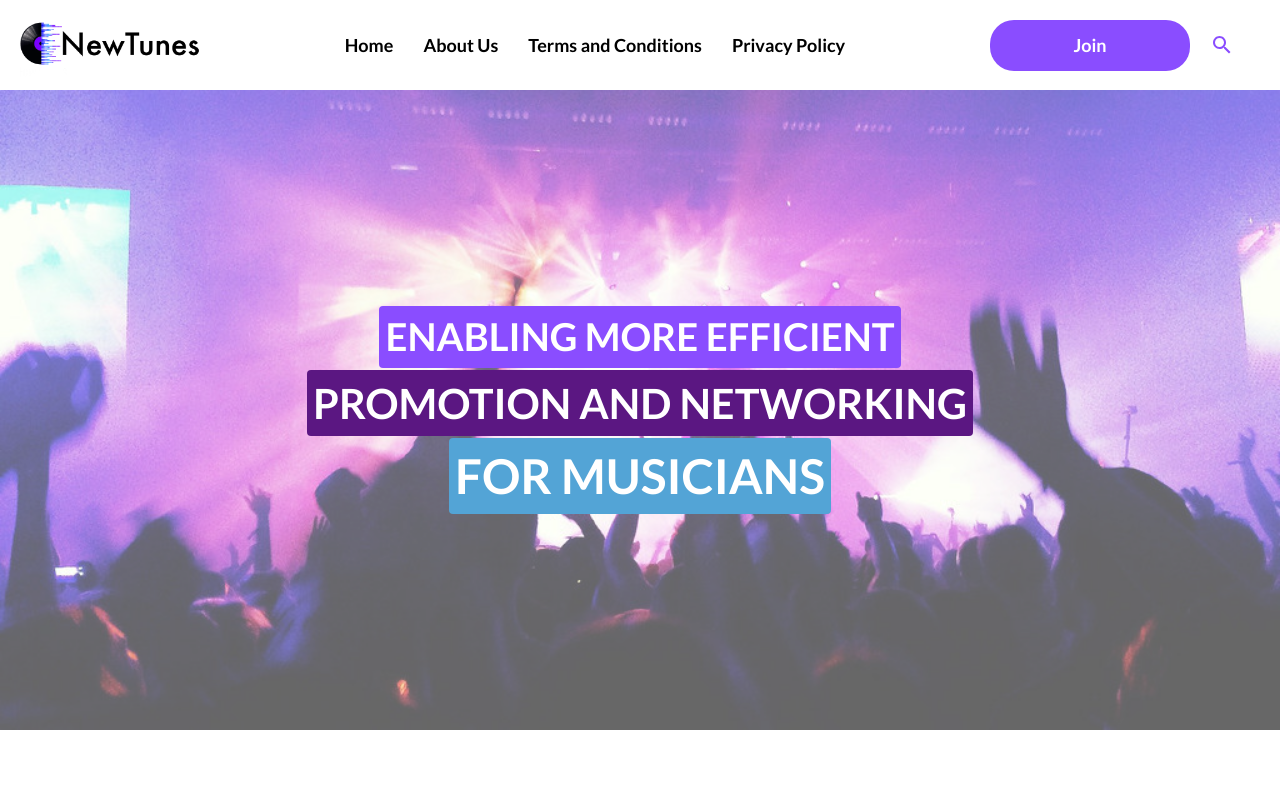
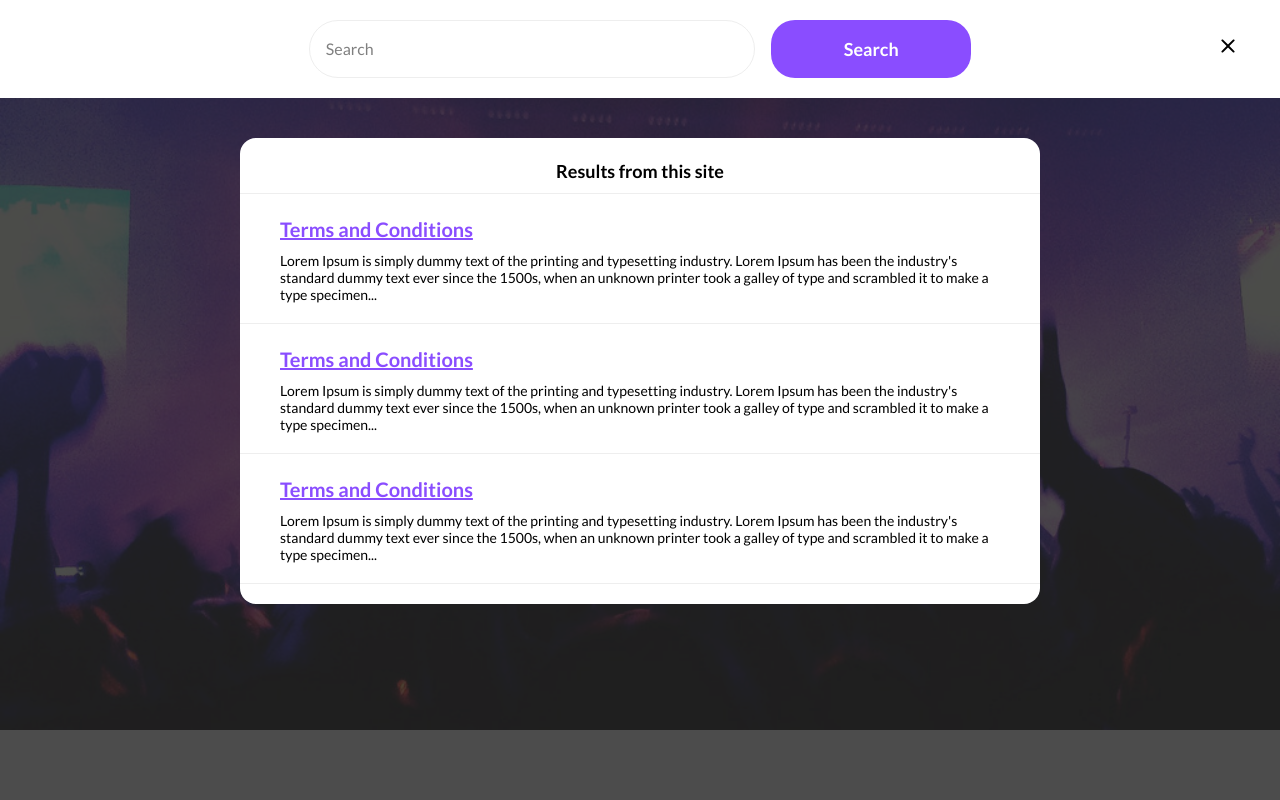
Before and after one commit to iphone201988/New-Tunes-Frontend, a React (Vite) app: page / in a window 1280 px wide. Shown: the top 800 px of the page. Built offline with nearby package versions, Linux system fonts and the light colour scheme; no server answers.

Commit message:
search page added

```diff
--- a/src/pages/Home/index.jsx
+++ b/src/pages/Home/index.jsx
@@ -4,6 +4,7 @@ import Banner from "../../components/Banner";
 import Features from "../../components/Features";
 import PremiumPlan from "../../components/PremiumPlan";
 import ArtistsWeek from "../../components/ArtistsWeek";
+import Search from "../Search/Search";
 
 const Home = () => {
   return (
@@ -14,6 +15,9 @@ const Home = () => {
       <ArtistsWeek />
       <Join />
       <SwipesCounter />
+
+
+      <Search/>
     </div>
   );
 };
--- /dev/null
+++ b/src/pages/Search/Search.jsx
@@ -0,0 +1,19 @@
+import React from 'react'
+import SearchInput from './components/SearchInput'
+import SearchResult from './components/SearchResult'
+
+const Search = () => {
+  return (
+    <div className=' absolute z-50 w-full h-full bg-[rgba(0,0,0,0.70)] top-0'>
+      <SearchInput/>
+      <div className=" max-w-[800px] mx-auto rounded-2xl bg-[#fff] pb-[20px] mt-[40px] pt-[20px]">
+        <p className='text-center text-[18px] font-semibold border-b border-b-[#EEEEEE] pb-[8px]'>Results from this site</p>
+        <SearchResult/>
+        <SearchResult/>
+        <SearchResult/>
+      </div>
+    </div>
+  )
+}
+
+export default Search
--- /dev/null
+++ b/src/pages/Search/components/SearchInput.jsx
@@ -0,0 +1,21 @@
+import React from 'react'
+
+const SearchInput = () => {
+  return (
+    <div className='bg-[#FFF] py-[20px] relative'>
+      <div className="px-[20px] max-w-[1600px] mx-auto max-md:pr-[50px]">
+       <div className="flex justify-center">
+       <input className='border border-[#EEEEEE] p-[16px] rounded-[32px] w-[36%] max-lg:w-[70%]' placeholder='Search' type="search" />
+       <button className='btn-pri ml-[16px] max-md:ml-[6px]'>Search</button>
+       </div>
+      </div>
+      <button className=' absolute right-[40px] top-[35%] cursor-pointer max-lg:right-[20px]'>
+      <svg width="24" height="24" viewBox="0 0 24 24" fill="none" xmlns="http://www.w3.org/2000/svg">
+<path d="M12 13.4L7.10005 18.3C6.91672 18.4833 6.68338 18.575 6.40005 18.575C6.11672 18.575 5.88338 18.4833 5.70005 18.3C5.51672 18.1167 5.42505 17.8833 5.42505 17.6C5.42505 17.3167 5.51672 17.0833 5.70005 16.9L10.6 12L5.70005 7.09999C5.51672 6.91665 5.42505 6.68332 5.42505 6.39999C5.42505 6.11665 5.51672 5.88332 5.70005 5.69999C5.88338 5.51665 6.11672 5.42499 6.40005 5.42499C6.68338 5.42499 6.91672 5.51665 7.10005 5.69999L12 10.6L16.9 5.69999C17.0834 5.51665 17.3167 5.42499 17.6 5.42499C17.8834 5.42499 18.1167 5.51665 18.3 5.69999C18.4834 5.88332 18.575 6.11665 18.575 6.39999C18.575 6.68332 18.4834 6.91665 18.3 7.09999L13.4 12L18.3 16.9C18.4834 17.0833 18.575 17.3167 18.575 17.6C18.575 17.8833 18.4834 18.1167 18.3 18.3C18.1167 18.4833 17.8834 18.575 17.6 18.575C17.3167 18.575 17.0834 18.4833 16.9 18.3L12 13.4Z" fill="black"/>
+</svg>
+      </button>
+    </div>
+  )
+}
+
+export default SearchInput
--- /dev/null
+++ b/src/pages/Search/components/SearchResult.jsx
@@ -0,0 +1,14 @@
+import React from 'react'
+
+const SearchResult = () => {
+  return (
+    <div className='py-[20px] border-b border-b-[#EEEEEE]'>
+      <div className="px-[40px] max-lg:px-[20px]">
+      <a className='text-[20px] font-semibold text-[#8A4DFF] underline' href="">Terms and Conditions</a>
+      <p className='text-[14px] leading-[normal] mt-[8px]'>Lorem Ipsum is simply dummy text of the printing and typesetting industry. Lorem Ipsum has been the industry's standard dummy text ever since the 1500s, when an unknown printer took a galley of type and scrambled it to make a type specimen...</p>
+      </div>
+    </div>
+  )
+}
+
+export default SearchResult
--- a/src/router/router.jsx
+++ b/src/router/router.jsx
@@ -4,6 +4,7 @@ import Layout from "../layout";
 import AboutUs from "../pages/AboutUs";
 import TermsAndConditions from "../pages/TermsAndConditions";
 import PrivacyPolicy from "../pages/PrivacyPolicy";
+import Search from "../pages/Search/Search";
 
 const router = createBrowserRouter([
   {
@@ -14,6 +15,7 @@ const router = createBrowserRouter([
       { path: "/about-us", element: <AboutUs /> },
       { path: "/terms-and-conditions", element: <TermsAndConditions /> },
       { path: "/privacy-policy", element: <PrivacyPolicy /> },
+      { path: "/search", element: <Search /> },
     ],
   },
 ]);
```
Also changed, not shown: 1 other file (tests, documents, lock files or other folders).
